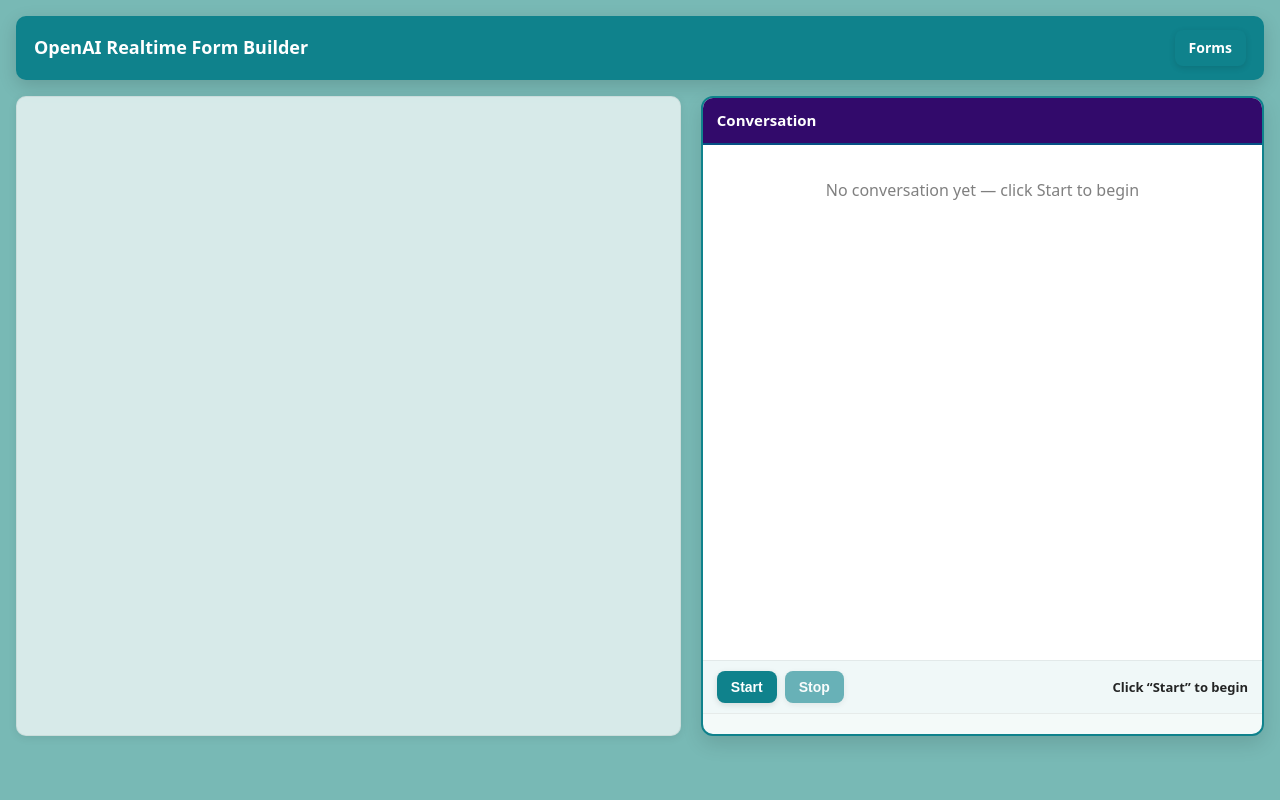
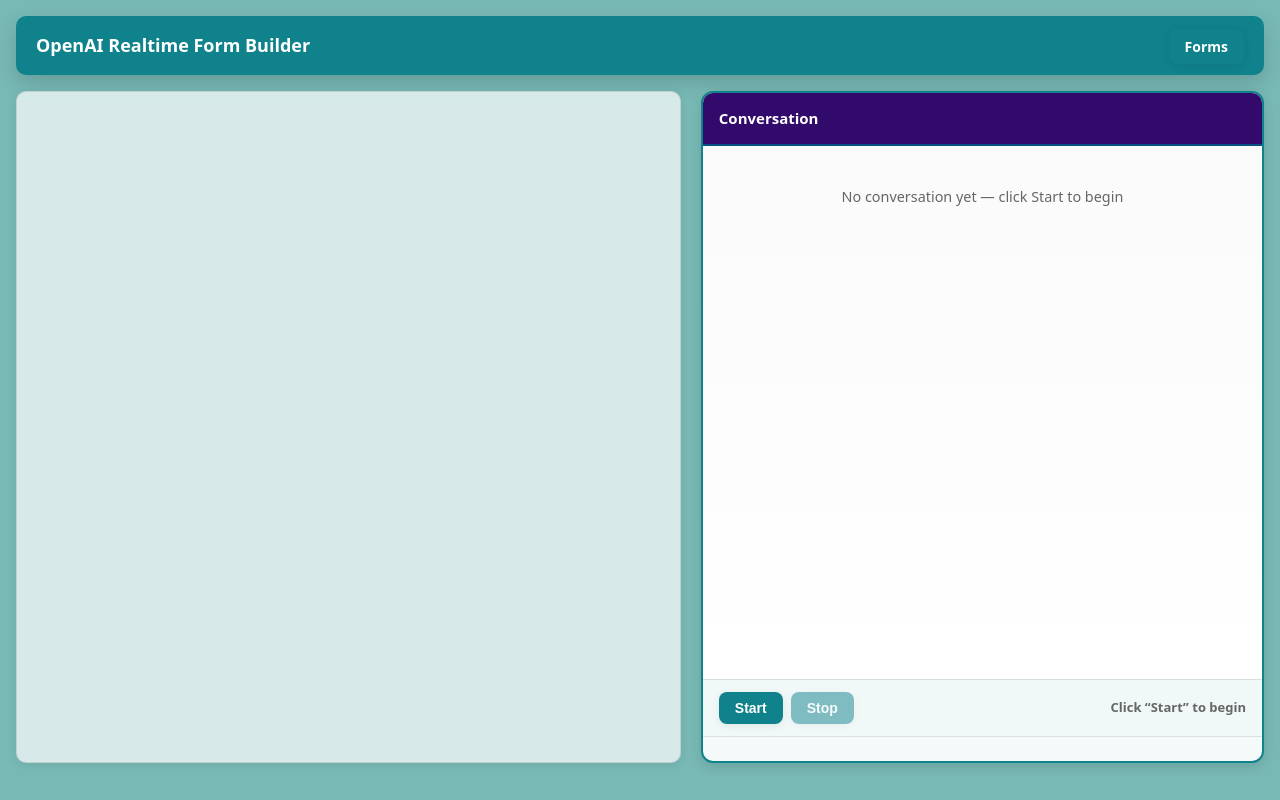
Before and after one commit to viswalegend27/OpenAI-FormBuilder-Application, a Django app: page /voice/ in a window 1280 px wide. Run offline with Django 5.2, Linux system fonts and the light colour scheme; some libraries are stand-ins or nearby versions.

Commit message:
Changed responses.css and voice.css ✅

```diff
--- a/form_ai/static/form_ai/css/voice.css
+++ b/form_ai/static/form_ai/css/voice.css
@@ -1,34 +1,37 @@
 :root {
+  --primary: #0F828C;
   --bg: #78B9B5;
   --card: #ffffff;
-  --fg: #000000;
-  --muted: #0F828C;
-  --accent: #0F828C;
-  --user-bg: #065084;
-  --assistant-bg: #320A6B;
-
+  --text: #1a1a1a;
+  --text-muted: #666;
+  --user-msg: #065084;
+  --assistant-msg: #320A6B;
+  --border: rgba(0,0,0,0.1);
+  --shadow-sm: 0 2px 8px rgba(0,0,0,0.08);
+  --shadow-md: 0 4px 12px rgba(0,0,0,0.12);
+  --shadow-lg: 0 8px 20px rgba(0,0,0,0.15);
+  --radius: 12px;
+  --radius-sm: 8px;
   --max-chat-width: 720px;
-  --chat-width-vw: 44vw;
-
-  --radius: 12px;
-  --gap: 16px;
-  --shadow-1: 0 2px 8px rgba(0,0,0,0.08);
-  --shadow-2: 0 8px 20px rgba(0,0,0,0.12);
-  --muted-contrast: rgba(0,0,0,0.06);
 }
 
-/* Reset / base */
-* { box-sizing: border-box; }
-html, body { height: 100%; margin: 0; }
+* {
+  box-sizing: border-box;
+  margin: 0;
+  padding: 0;
+}
+
+html, body {
+  height: 100%;
+}
+
 body {
-  margin: 0;
-  padding: 16px;
-  font-family: system-ui, "Segoe UI", Roboto, Arial, Helvetica, sans-serif;
+  font-family: system-ui, -apple-system, sans-serif;
   background: var(--bg);
-  color: var(--fg);
+  color: var(--text);
+  line-height: 1.5;
+  padding: 1rem;
   -webkit-font-smoothing: antialiased;
-  -moz-osx-font-smoothing: grayscale;
-  line-height: 1.4;
 }
 
 /* Header */
@@ -36,238 +39,256 @@
   display: flex;
   align-items: center;
   justify-content: space-between;
-  gap: 16px;
-  padding: 14px 18px;
-  background: var(--muted);
-  color: #fff;
+  padding: 1rem 1.25rem;
+  background: var(--primary);
+  color: white;
   border-radius: 10px;
-  box-shadow: 0 6px 18px rgba(0,0,0,0.15);
+  box-shadow: var(--shadow-lg);
 }
+
 .header h1 {
-  margin: 0;
-  font-size: 18px;
+  font-size: 1.125rem;
   font-weight: 700;
 }
 
-/* Top-level layout */
+/* Main layout */
 .layout {
-  margin-top: 16px;
   display: flex;
-  gap: 20px;
-  align-items: flex-start;
-  width: 100%;
-  height: calc(100vh - 160px);
+  gap: 1.25rem;
+  margin-top: 1rem;
+  height: calc(100vh - 8rem);
 }
 
-/* Workspace (main area beside chat) */
+/* Workspace sidebar */
 .workspace {
-  flex: 1 1 auto;
+  flex: 1;
   min-width: 240px;
+  background: rgba(255,255,255,0.7);
+  border: 1px solid var(--border);
   border-radius: 10px;
-  background: rgba(255,255,255,0.7);
-  border: 1px solid var(--muted-contrast);
-  padding: 18px;
+  padding: 1.25rem;
   overflow: auto;
-  height: 100%;
-  box-shadow: var(--shadow-1);
+  box-shadow: var(--shadow-sm);
 }
 
-/* Chat area wrapper */
+/* Chat wrapper */
 .chat-wrapper {
-  flex: 0 0 min(max(var(--chat-width-vw), 340px), var(--max-chat-width));
-  max-width: var(--max-chat-width);
-  width: min(var(--chat-width-vw), var(--max-chat-width));
-  height: 100%;
+  flex: 0 0 clamp(340px, 44vw, var(--max-chat-width));
   display: flex;
-  align-items: stretch;
-  justify-content: center;
-  min-width: 340px;
 }
 
-/* Panel (card containing chat) */
+/* Chat panel */
 .panel {
   width: 100%;
-  height: 100%;
   display: flex;
-  flex-direction: column; /* stack: header, conversation, controls, audio */
+  flex-direction: column;
   background: var(--card);
+  border: 2px solid var(--primary);
   border-radius: var(--radius);
-  border: 2px solid var(--muted);
-  box-shadow: var(--shadow-2);
+  box-shadow: var(--shadow-md);
   overflow: hidden;
 }
 
-/* Panel header */
 .panel-header {
-  padding: 12px 14px;
-  background: var(--assistant-bg);
-  border-bottom: 2px solid var(--user-bg);
-  color: #fff;
+  padding: 0.875rem 1rem;
+  background: var(--assistant-msg);
+  border-bottom: 2px solid var(--user-msg);
+  color: white;
 }
+
 .panel-header h2 {
-  margin: 0;
-  font-size: 15px;
+  font-size: 0.9375rem;
   font-weight: 700;
 }
 
-/* Conversation area — flexible and scrollable */
+/* Conversation area */
 .conversation {
-  padding: 16px;
+  flex: 1;
+  padding: 1rem;
   display: flex;
   flex-direction: column;
-  gap: 12px;
-  flex: 1 1 auto; /* grow to use remaining height */
+  gap: 0.75rem;
   overflow-y: auto;
-  background: linear-gradient(180deg, rgba(255,255,255,0.04), transparent);
-  min-height: 0; /* allow flex container to shrink properly */
+  background: linear-gradient(180deg, rgba(0,0,0,0.02), transparent);
   scroll-behavior: smooth;
 }
 
-/* Empty conversation hint */
 .conversation.empty::before {
   content: "No conversation yet — click Start to begin";
-  display: block;
-  color: rgba(0,0,0,0.5);
+  color: var(--text-muted);
   text-align: center;
-  padding: 18px 6px;
+  padding: 1.5rem;
+  font-size: 0.9rem;
 }
 
-/* Message base */
+/* Messages */
 .message {
   max-width: 78%;
-  display: inline-flex;
-  flex-direction: column;
-  padding: 10px 14px;
+  padding: 0.75rem 1rem;
   border-radius: 14px;
-  font-size: 14px;
-  line-height: 1.45;
+  font-size: 0.875rem;
+  line-height: 1.5;
   word-wrap: break-word;
   white-space: pre-wrap;
-  box-shadow: var(--shadow-1);
+  box-shadow: var(--shadow-sm);
 }
 
-/* Assistant message (left) */
 .message.assistant {
   align-self: flex-start;
-  background: var(--assistant-bg);
-  color: #fff;
-  border-bottom-left-radius: 6px;
+  background: var(--assistant-msg);
+  color: white;
+  border-bottom-left-radius: 4px;
 }
 
-/* User message (right) */
 .message.user {
   align-self: flex-end;
-  background: var(--user-bg);
-  color: #fff;
-  border-bottom-right-radius: 6px;
+  background: var(--user-msg);
+  color: white;
+  border-bottom-right-radius: 4px;
 }
 
-/* Panel controls (bottom row) */
+.msg-meta {
+  margin-top: 0.375rem;
+  font-size: 0.75rem;
+  opacity: 0.85;
+}
+
+/* Controls */
 .panel-controls {
   display: flex;
   align-items: center;
   justify-content: space-between;
-  gap: 12px;
-  padding: 10px 14px;
+  gap: 0.75rem;
+  padding: 0.75rem 1rem;
   background: rgba(15,130,140,0.06);
-  border-top: 1px solid var(--muted-contrast);
-  flex: 0 0 auto; /* do not grow */
+  border-top: 1px solid var(--border);
 }
 
-/* Controls grouping */
-.controls-left {
+.controls-left,
+.controls-right {
   display: flex;
-  gap: 8px;
+  gap: 0.5rem;
   align-items: center;
 }
-.controls-right {
-  display: flex;
-  align-items: center;
-  gap: 8px;
+
+/* Button */
+.control-btn {
+  padding: 0.5rem 1rem;
+  background: var(--primary);
+  border: none;
+  border-radius: var(--radius-sm);
+  color: white;
+  font-weight: 600;
+  font-size: 0.875rem;
+  cursor: pointer;
+  box-shadow: var(--shadow-sm);
+  transition: all 0.15s ease;
+  text-decoration: none;
 }
 
-/* Buttons */
-.control-btn {
-  padding: 8px 14px;
-  border: none;
-  border-radius: 8px;
-  background: var(--accent);
-  color: #fff;
-  font-weight: 600;
-  cursor: pointer;
-  font-size: 14px;
-  box-shadow: 0 2px 6px rgba(0,0,0,0.12);
-  transition: transform .12s ease, opacity .12s ease, background .12s ease;
-  text-decoration: none;
-  display: inline-flex;
-  align-items: center;
-  justify-content: center;
-}
-.control-btn:hover:not([disabled]) { background: #07808a; }
-.control-btn:active { transform: translateY(1px); }
-.control-btn[disabled] { opacity: 0.6; cursor: not-allowed; }
-
-/* Status text (right) */
-.control-status {
-  font-size: 13px;
-  font-weight: 600;
-  color: var(--fg);
-  opacity: 0.85;
-  text-align: right;
+.control-btn:hover:not([disabled]) {
+  background: #0d737c;
 }
 
-/* Audio block (below controls) */
+.control-btn:active {
+  transform: translateY(1px);
+}
+
+.control-btn[disabled] {
+  opacity: 0.5;
+  cursor: not-allowed;
+}
+
+.control-status {
+  font-size: 0.8125rem;
+  font-weight: 600;
+  color: var(--text-muted);
+}
+
+/* Audio section */
 .audio {
-  padding: 10px 14px;
-  border-top: 1px solid var(--muted-contrast);
+  padding: 0.75rem 1rem;
   background: rgba(120,185,181,0.08);
-  flex: 0 0 auto;
+  border-top: 1px solid var(--border);
 }
-.audio audio { width: 100%; display: block; }
 
-/* Toast / notifications */
+.audio audio {
+  width: 100%;
+}
+
+/* Toast notifications */
 .toast {
   position: fixed;
   left: 50%;
-  bottom: 22px;
+  bottom: 1.5rem;
   transform: translateX(-50%);
-  background: var(--accent);
-  color: #fff;
-  padding: 10px 14px;
-  border-radius: 9px;
-  border: 1px solid rgba(255,255,255,0.12);
+  background: var(--primary);
+  color: white;
+  padding: 0.75rem 1rem;
+  border-radius: var(--radius-sm);
+  box-shadow: var(--shadow-lg);
   opacity: 0;
   pointer-events: none;
-  transition: opacity .18s ease;
-  box-shadow: 0 6px 20px rgba(0,0,0,0.25);
-}
-.toast.show { opacity: 1; pointer-events: auto; }
-
-/* Scrollbar styling (chromium) */
-.conversation::-webkit-scrollbar { width: 10px; }
-.conversation::-webkit-scrollbar-thumb {
-  background: linear-gradient(180deg, rgba(15,130,140,0.25), rgba(15,130,140,0.35));
-  border-radius: 8px;
+  transition: opacity 0.2s;
 }
 
-/* Utility: message timestamp (small & muted) */
-.msg-meta {
-  margin-top: 6px;
-  font-size: 12px;
-  color: rgba(255,255,255,0.85);
-  opacity: 0.85;
+.toast.show {
+  opacity: 1;
+  pointer-events: auto;
 }
 
-/* Small responsive adjustments */
+/* Scrollbar */
+.conversation::-webkit-scrollbar {
+  width: 8px;
+}
+
+.conversation::-webkit-scrollbar-thumb {
+  background: rgba(15,130,140,0.3);
+  border-radius: 4px;
+}
+
+/* Responsive */
 @media (max-width: 900px) {
-  .chat-wrapper { width: 86vw; min-width: 280px; }
-  .message { max-width: 86%; }
-  .layout { gap: 12px; }
+  .layout {
+    flex-direction: column;
+    height: auto;
+  }
+
+  .chat-wrapper {
+    flex: 1;
+    min-height: 500px;
+  }
+
+  .workspace {
+    order: 2;
+  }
 }
-@media (max-width: 520px) {
-  .panel-controls { flex-direction: column; align-items: stretch; gap: 8px; }
-  .controls-left { justify-content: center; width: 100%; }
-  .controls-right { justify-content: center; width: 100%; }
-  .control-status { text-align: center; width: 100%; }
-  .header h1 { font-size: 16px; }
+
+@media (max-width: 640px) {
+  body {
+    padding: 0.5rem;
+  }
+
+  .header h1 {
+    font-size: 1rem;
+  }
+
+  .panel-controls {
+    flex-direction: column;
+    align-items: stretch;
+  }
+
+  .controls-left,
+  .controls-right {
+    justify-content: center;
+    width: 100%;
+  }
+
+  .control-status {
+    text-align: center;
+  }
+
+  .message {
+    max-width: 90%;
+  }
 }
```
Also changed, not shown: form_ai/static/form_ai/css/responses.css (+103 -80 lines).
